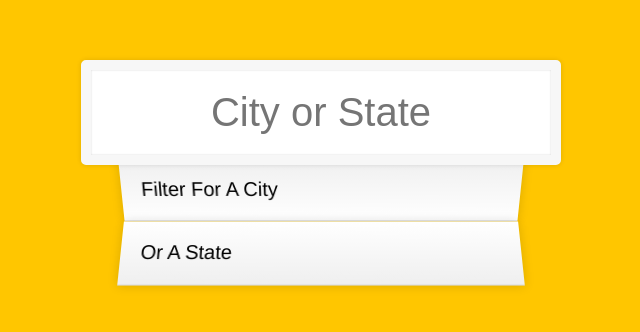
After one commit to dodevs/JS30, a Node server app: template views/ajaxType.html in a window 1280 px wide. The commit adds this page. Shown: the top 332 px of the page, without its empty margins (319-959 px from the left). Run offline with Node 20, Linux system fonts and the light colour scheme; the template is opened without the code that fills it, so the values that code supplies are empty.

Commit message:
my own implementation

```diff
--- /dev/null
+++ b/public/css/ajaxTypeAhead.css
@@ -0,0 +1,75 @@
+html {
+    box-sizing: border-box; /* não só o conteudo do elemento, mas tbm sua borda */
+    background:#ffc600;
+    font-family:'helvetica neue';
+    font-size: 20px;
+    font-weight: 200;
+  }
+  *, *:before, *:after {
+    /* Altera o modo como o tamanho do elemento é visto*/
+    box-sizing: inherit; /*inherit | herdar */
+  }
+  input {
+    width: 100%;
+    padding:20px;
+  }
+
+  .search-form {
+    max-width:400px;
+    margin:50px auto;
+  }
+
+  input.search {
+    margin: 0;
+    text-align: center;
+    outline:0; /* contorno - desenha em cima do elemento */
+    border: 10px solid #F7F7F7;
+    width: 120%;
+    left: -10%;
+    position: relative;
+    top: 10px;
+    z-index: 2;
+    border-radius: 5px;
+    font-size: 40px;
+    /* box-shadow adiciona efeitos de sombra - podem ser mais de um */
+    box-shadow: 0 0 5px rgba(0, 0, 0, 0.12), inset 0 0 2px rgba(0, 0, 0, 0.19);
+  }
+
+
+  .suggestions {
+    margin: 0;
+    padding: 0;
+    position: relative;
+    /*perspective:20px;*/
+  }
+  .suggestions li {
+    background:white;
+    list-style: none; /* estilo das lista */
+    border-bottom: 1px solid #D8D8D8;
+    box-shadow: 0 0 10px rgba(0, 0, 0, 0.14);
+    margin:0;
+    padding:20px;
+    transition:background 0.2s;
+    display:flex;
+    justify-content:space-between;
+    text-transform: capitalize;
+  }
+
+  /* nth-child seleciona por posição - even | par */
+  .suggestions li:nth-child(even) {
+    transform: perspective(100px) rotateX(3deg) translateY(2px) scale(1.001);
+    background: linear-gradient(to bottom,  #ffffff 0%,#EFEFEF 100%);
+  }
+  /* odd | impar */
+  .suggestions li:nth-child(odd) {
+    transform: perspective(100px) rotateX(-3deg) translateY(3px);
+    background: linear-gradient(to top,  #ffffff 0%,#EFEFEF 100%);
+  }
+
+  span.population {
+    font-size: 15px;
+  }
+
+  .hl {
+    background:#ffc600;
+  }
--- a/public/css/flexPanels.css
+++ b/public/css/flexPanels.css
@@ -1,7 +1,7 @@
 .p{
     display:flex;
-    transition: flex 1s cubic-bezier(0.61,-0.19, 0.7,-0.11)
-      , background 1s;
+    transition: flex 1s cubic-bezier(0.61,-0.19, 0.7,-0.11),
+      background 1s;
   }
 
   .p :first-child {
--- /dev/null
+++ b/public/js/ajaxTypeAhead.js
@@ -0,0 +1,43 @@
+const endpoint = "https://gist.githubusercontent.com/Miserlou/c5cd8364bf9b2420bb29/raw/2bf258763cdddd704f8ffd3ea9a3e81d25e2c6f6/cities.json";
+
+const cities = [];
+
+const myHeaders = new Headers();
+myHeaders.append("Content-Type","text/plain");
+
+ //Retorna uma promisse
+fetch(endpoint, {
+    method: 'get',
+    headers: myHeaders
+})
+.then(blob => blob.json())
+.then(data => cities.push(...data)) //Spread operator, passas os itens do array como parametro
+
+function findMatches(search, cities){
+    return cities.filter(place => {
+        const regex = new RegExp(search, "gi"); //`gi` são as flags utilizadas
+        return place.city.match(regex) || place.state.match(regex);
+    })
+}
+
+const searchInput = document.querySelector('.search');
+const suggestions = document.querySelector('.suggestions');
+
+function addToSuggestion(searchResult){
+    let citstLi = document.createElement('li');
+    citstLi.textContent = searchResult.city;
+    suggestions.appendChild(citstLi);
+}
+
+searchInput.addEventListener('input', function(ev){
+    let serachText = ev.target.value;
+    if(serachText.length > 0){
+        suggestions.innerHTML = '';
+        let results = findMatches(serachText, cities);
+        results.forEach( result => {
+            addToSuggestion(result);
+        });
+    }else{
+        suggestions.innerHTML = '';
+    }
+})
--- /dev/null
+++ b/views/ajaxType.html
@@ -0,0 +1,21 @@
+<!DOCTYPE html>
+<html lang="en">
+<head>
+    <meta charset="UTF-8">
+    <meta name="viewport" content="width=device-width, initial-scale=1.0">
+    <meta http-equiv="X-UA-Compatible" content="ie=edge">
+    <title>Ajax Type Ahead</title>
+
+    <link rel="stylesheet" href="css/ajaxTypeAhead.css">
+    <script defer src="js/ajaxTypeAhead.js"></script>
+</head>
+<body>
+    <form class="search-form">
+        <input type="text" class="search" placeholder="City or State">
+        <ul class="suggestions">
+            <li>Filter for a city</li>
+            <li>or a state</li>
+        </ul>
+    </form>
+</body>
+</html>
```
